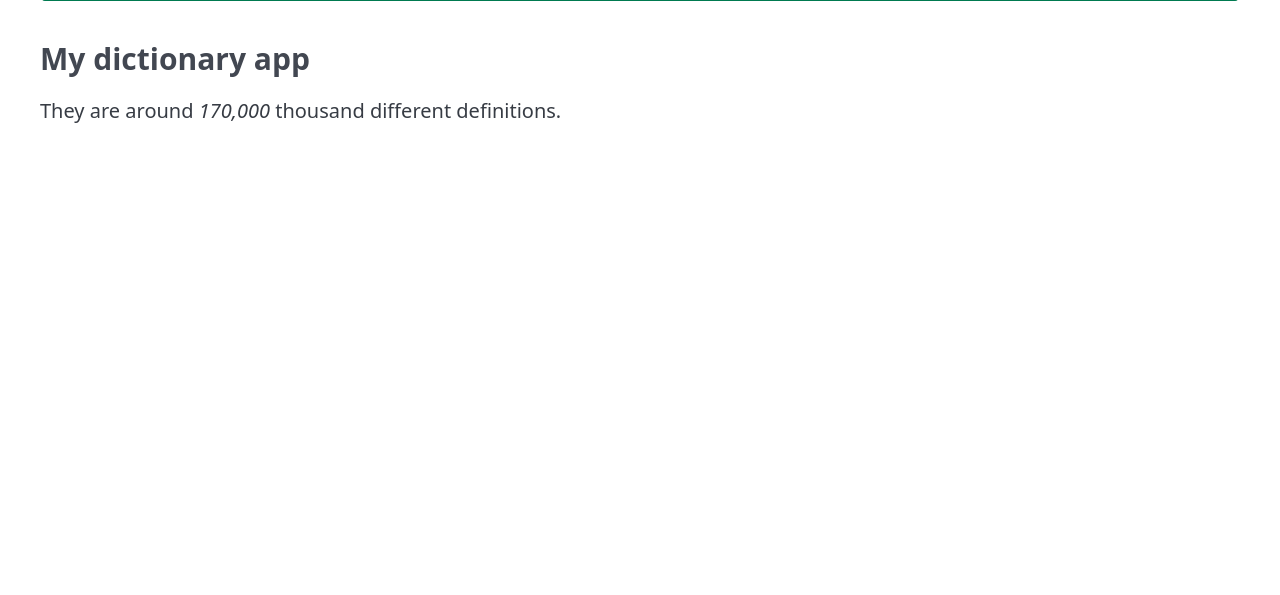
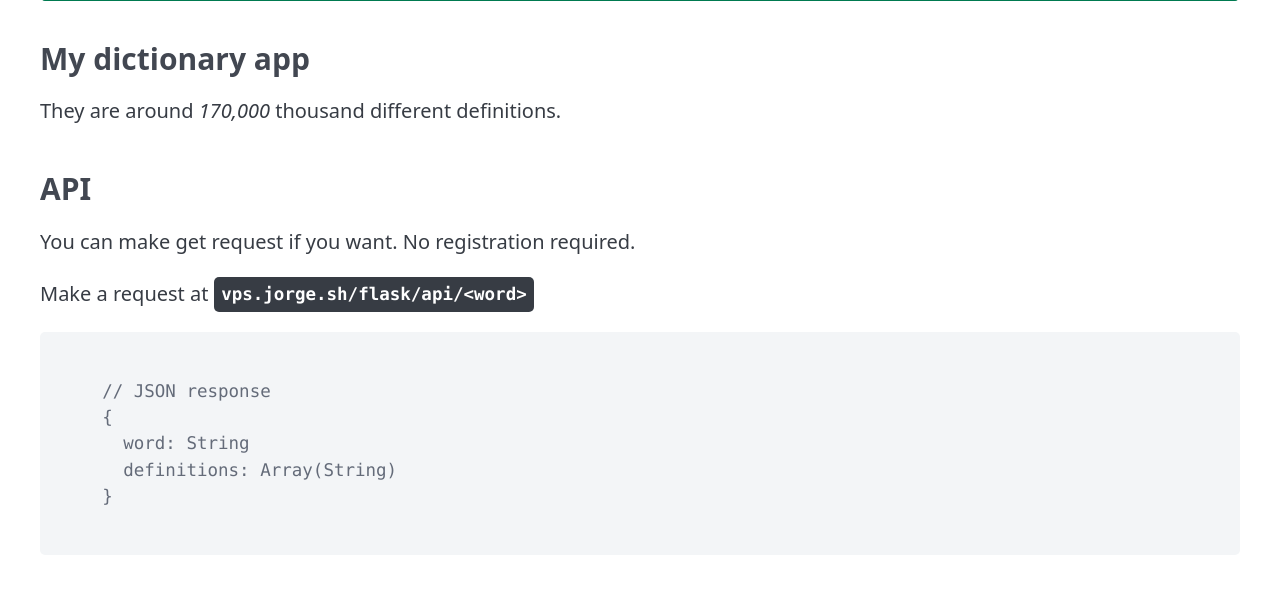
Before and after one commit to MrBocch/flask_dictionary, a Flask app: page / in a window 1280 px wide. Shown: the part 245-840 px from the top of the page. Before the commit the page ends 368 px from the top, so only its background shows below. Run offline with Flask 3, Linux system fonts and the light colour scheme.

Commit message:
api instructions

```diff
--- a/src/templates/index.html
+++ b/src/templates/index.html
@@ -15,17 +15,17 @@
 
   <p>They are around <em>170,000</em> thousand different definitions.</p>
 
-  <!--
+
   <h3>API</h3>
   <p>You can make get request if you want. No registration required.</p>
-  <p>Make a request at <kbd>vps.jorge.sh/flask/api</kbd></p>
+  <p>Make a request at <kbd>vps.jorge.sh/flask/api/&lt;word&gt;</kbd></p>
   <pre><code>
     // JSON response
     {
-      word: $word
-      definitions: ["def 1", "def 2", "def 3"]
+      word: String
+      definitions: Array(String)
     }
   </code></pre>
-  -->
+
 </main>
 {% endblock %}
```
